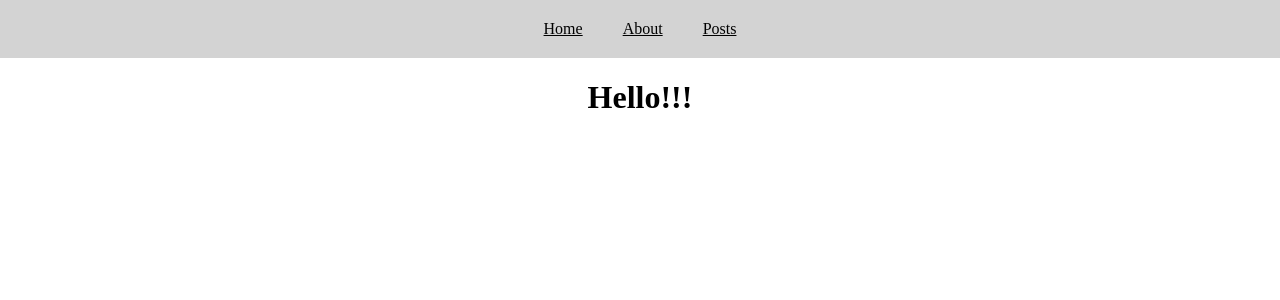
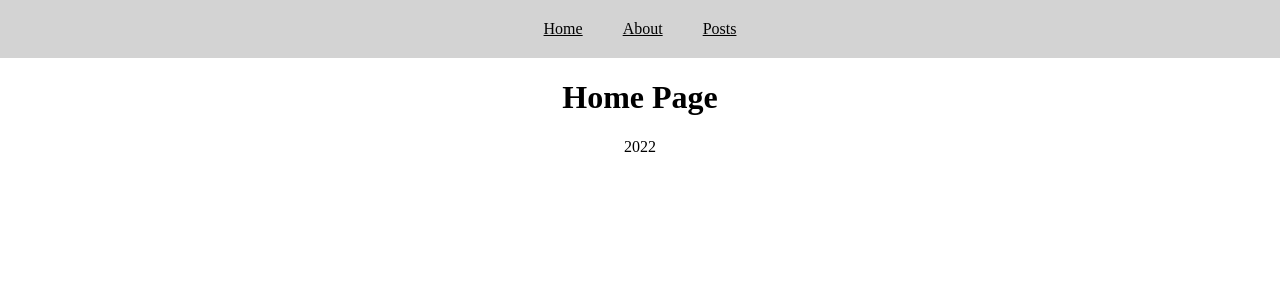
Before and after one commit to Solomii/react-routing, a React (Create React App) app: page / in a window 1280 px wide. Shown: the top 300 px of the page. Built offline with nearby package versions, Linux system fonts and the light colour scheme.

Commit message:
[#0] Add component Layout to my app

```diff
--- a/src/App.jsx
+++ b/src/App.jsx
@@ -1,24 +1,23 @@
 import React from "react";
 
-import { Routes, Route, Link } from "react-router-dom";
+import { Routes, Route } from "react-router-dom";
 import { About } from "./pages/Aboutpage";
 import { Home } from "./pages/Homepage";
 import { NotFoundPage } from "./pages/NotFoundpage";
 import { Posts } from "./pages/Postspage";
 
+import { Layout } from "./components/Layout";
+
 const App = () => {
   return (
     <>
-      <header>
-        <Link to="/">Home</Link>
-        <Link to="/about">About</Link>
-        <Link to="/posts">Posts</Link>
-      </header>
       <Routes>
-        <Route path="/" element={<Home />} />
-        <Route path="/about" element={<About />} />
-        <Route path="/posts" element={<Posts />} />
+        <Route path="/" element={<Layout />}>
+        <Route index element={<Home />} />
+        <Route path="about" element={<About />} />
+        <Route path="posts" element={<Posts />} />
         <Route path="*" element={<NotFoundPage/>} />
+        </Route>
       </Routes>
     </>
   );
--- /dev/null
+++ b/src/components/Layout.jsx
@@ -0,0 +1,18 @@
+import { Link, Outlet } from "react-router-dom";
+const Layout = () => {
+  return (
+    <>
+    <header>
+      <Link to="/">Home</Link>
+      <Link to="/about">About</Link>
+      <Link to="/posts">Posts</Link>
+    </header>
+    <main>
+      <Outlet />
+    </main>
+    <footer>2022</footer>
+    </>
+  )
+}
+
+export { Layout };
--- a/src/pages/Homepage.jsx
+++ b/src/pages/Homepage.jsx
@@ -1,7 +1,7 @@
 const Home= () => {
   return (
     <div>
-      <h1>Hello!!!</h1>
+      <h1>Home Page</h1>
     </div>
   )
 }
```
